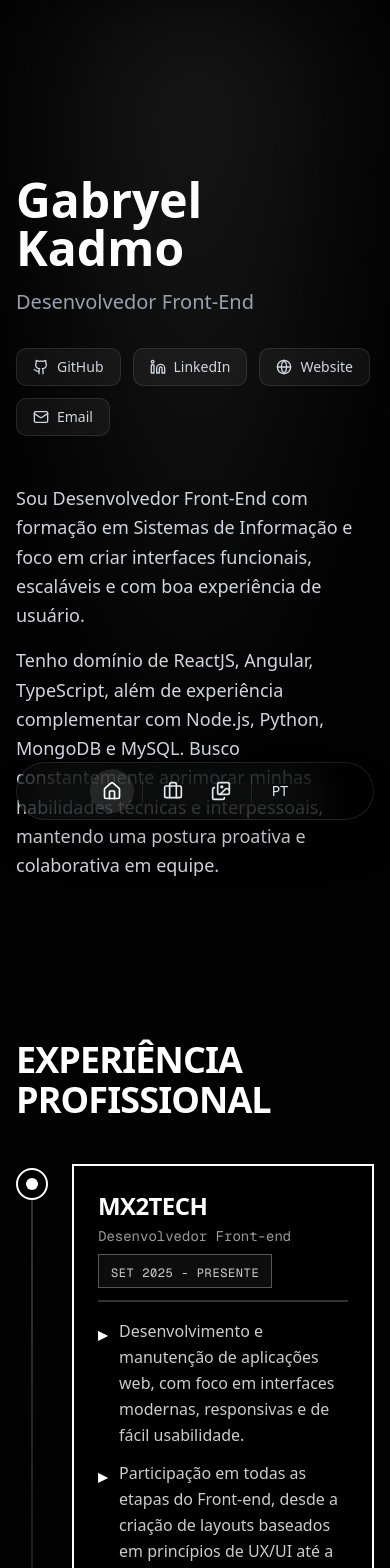
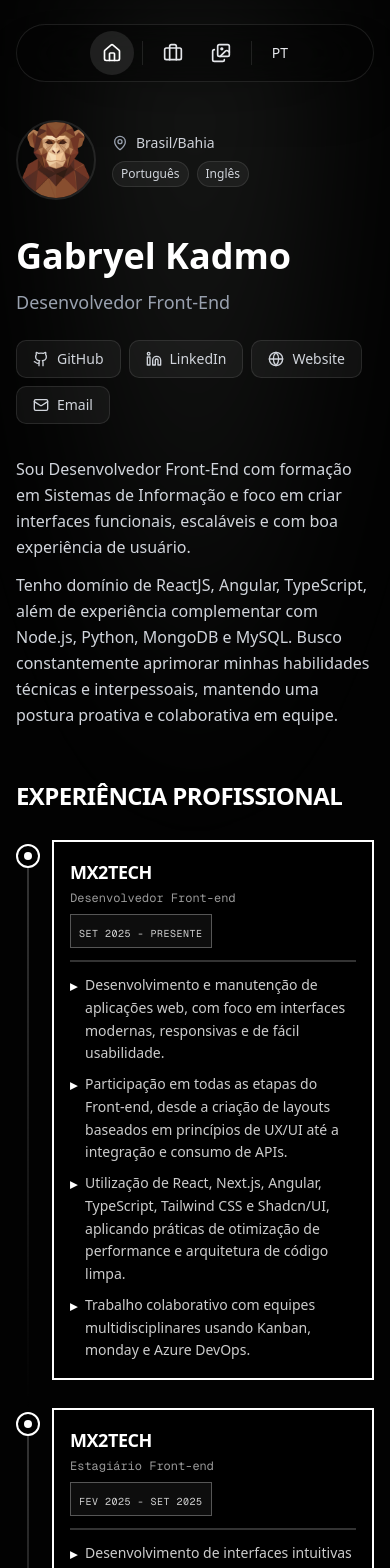
Before and after one commit to GabryelKadmo/Kadmo-TechV2, a Next.js app: page /subdomains/portfolio in a window 390 px wide. Shown: the top 1568 px of the page. Built offline with nearby package versions, Linux system fonts and the light colour scheme.

Commit message:
feat: ajustar layout e responsividade do componente PortfolioPage e refinar estilos nos componentes Navbar, TableOfContents e Timeline

```diff
--- a/app/subdomains/portfolio/components/Navbar.tsx
+++ b/app/subdomains/portfolio/components/Navbar.tsx
@@ -72,7 +72,7 @@ export default function Navbar() {
             </header>
 
             {/* Mobile Bottom Navigation */}
-            <nav className="md:hidden fixed bottom-6 left-4 right-4 z-50">
+            <nav className="md:hidden fixed top-6 left-4 right-4 z-50">
                 <div className="flex items-center justify-center gap-1 bg-black/40 backdrop-blur-xl border border-white/10 rounded-full p-1.5 shadow-2xl">
                     {/* Home - apenas ícone */}
                     <Link
--- a/app/subdomains/portfolio/components/Timeline.tsx
+++ b/app/subdomains/portfolio/components/Timeline.tsx
@@ -10,52 +10,52 @@ export default function Timeline({ items }: { items: TimelineItemProps[] }) {
     return (
         <div className="relative">
             {items.map((item, index) => (
-                <div key={index} className="relative pb-12 last:pb-0">
+                <div key={index} className="relative pb-8 sm:pb-12 last:pb-0">
                     {/* Linha vertical conectando os itens */}
                     {!item.isLast && (
-                        <div className="absolute left-[15px] top-8 bottom-0 w-[2px] bg-gradient-to-b from-white/20 via-white/10 to-transparent" />
+                        <div className="absolute left-[11px] sm:left-[15px] top-6 sm:top-8 bottom-0 w-[2px] bg-gradient-to-b from-white/20 via-white/10 to-transparent" />
                     )}
 
                     {/* Container do item */}
-                    <div className="relative flex gap-6 group">
+                    <div className="relative flex gap-3 sm:gap-6 group">
                         {/* Ponto da timeline */}
                         <div className="relative z-10 flex-shrink-0">
-                            <div className="w-8 h-8 rounded-full border-2 border-white bg-black flex items-center justify-center transition-all duration-300 group-hover:border-white group-hover:scale-110">
-                                <div className="w-3 h-3 rounded-full bg-white" />
+                            <div className="w-6 h-6 sm:w-8 sm:h-8 rounded-full border-2 border-white bg-black flex items-center justify-center transition-all duration-300 group-hover:border-white group-hover:scale-110">
+                                <div className="w-2 h-2 sm:w-3 sm:h-3 rounded-full bg-white" />
                             </div>
                         </div>
 
                         {/* Card com conteúdo */}
                         <div className="flex-1 -mt-1">
-                            <div className="border-2 border-white bg-black p-6 transition-all duration-300 hover:translate-x-1 hover:-translate-y-1 hover:shadow-[4px_4px_0px_0px_rgba(255,255,255,1)]">
+                            <div className="border-2 border-white bg-black p-4 sm:p-6 transition-all duration-300 hover:translate-x-1 hover:-translate-y-1 hover:shadow-[4px_4px_0px_0px_rgba(255,255,255,1)]">
                                 {/* Header */}
-                                <div className="flex flex-col md:flex-row md:items-start md:justify-between gap-2 mb-3">
+                                <div className="flex flex-col gap-2 mb-3">
                                     <div>
-                                        <h3 className="text-2xl font-bold text-white uppercase tracking-tight">
+                                        <h3 className="text-lg sm:text-xl md:text-2xl font-bold text-white uppercase tracking-tight">
                                             {item.company}
                                         </h3>
-                                        <p className="text-sm text-white/60 font-mono mt-1">
+                                        <p className="text-xs sm:text-sm text-white/60 font-mono mt-1">
                                             {item.role}
                                         </p>
                                     </div>
-                                    <div className="px-3 py-1 border border-white/30 bg-white/5 w-fit">
-                                        <span className="text-xs font-mono text-white/80 uppercase tracking-wider">
+                                    <div className="px-2 sm:px-3 py-1 border border-white/30 bg-white/5 w-fit">
+                                        <span className="text-[10px] sm:text-xs font-mono text-white/80 uppercase tracking-wider">
                                             {item.period}
                                         </span>
                                     </div>
                                 </div>
 
                                 {/* Divider */}
-                                <div className="h-[2px] bg-white/20 mb-4" />
+                                <div className="h-[2px] bg-white/20 mb-3 sm:mb-4" />
 
                                 {/* Achievements */}
-                                <ul className="space-y-3">
+                                <ul className="space-y-2 sm:space-y-3">
                                     {item.achievements.map((achievement, idx) => (
-                                        <li key={idx} className="flex gap-3 items-start">
-                                            <span className="text-white font-bold text-lg mt-0.5 flex-shrink-0">
+                                        <li key={idx} className="flex gap-2 sm:gap-3 items-start">
+                                            <span className="text-white font-bold text-sm sm:text-lg mt-0.5 flex-shrink-0">
                                                 ▸
                                             </span>
-                                            <span className="text-white/80 leading-relaxed">
+                                            <span className="text-white/80 leading-relaxed text-sm sm:text-base">
                                                 {achievement}
                                             </span>
                                         </li>
--- a/app/subdomains/portfolio/page.tsx
+++ b/app/subdomains/portfolio/page.tsx
@@ -22,9 +22,41 @@ export default function PortfolioPage() {
         <>
             <TableOfContents items={sections} />
 
-            <div className="pt-24 px-4 lg:px-8">
+            <div className="pt-20 sm:pt-24 px-4 lg:px-8">
+                {/* Mobile Profile Header */}
+                <div className="lg:hidden max-w-3xl mx-auto mb-8">
+                    <div className="flex items-center gap-4 pt-10">
+                        {/* Avatar */}
+                        <div className="w-20 h-20 sm:w-24 sm:h-24 rounded-full overflow-hidden border-2 border-white/10 flex-shrink-0">
+                            <Image
+                                src="/logo/Kadmo-logo-monke-no-bg.png"
+                                alt="Profile"
+                                width={96}
+                                height={96}
+                                className="w-full h-full object-cover"
+                            />
+                        </div>
+                        <div className="flex flex-col gap-2">
+                            {/* Location */}
+                            <div className="flex items-center gap-2 text-sm text-gray-300">
+                                <MapPin className="w-4 h-4 text-gray-400" />
+                                <span>{t.profile.location}</span>
+                            </div>
+                            {/* Languages */}
+                            <div className="flex flex-wrap gap-2">
+                                <span className="px-2 py-1 bg-white/5 border border-white/10 rounded-full text-xs text-gray-300">
+                                    {t.profile.languages.portuguese}
+                                </span>
+                                <span className="px-2 py-1 bg-white/5 border border-white/10 rounded-full text-xs text-gray-300">
+                                    {t.profile.languages.english}
+                                </span>
+                            </div>
+                        </div>
+                    </div>
+                </div>
+
                 <div className="max-w-7xl mx-auto flex gap-12">
-                    {/* Profile Sidebar - Sticky */}
+                    {/* Profile Sidebar - Sticky (Desktop only) */}
                     <aside className="hidden lg:block w-64 flex-shrink-0">
                         <div className="sticky top-32 flex flex-col items-center gap-4">
                             {/* Avatar */}
@@ -57,9 +89,9 @@ export default function PortfolioPage() {
                     </aside>
 
                     {/* Main Content */}
-                    <main className="flex-1 max-w-3xl">
+                    <main className="flex-1 max-w-3xl mx-auto lg:mx-0">
                         {/* Hero Section */}
-                        <section id="introduction" className="min-h-auto py-20 flex items-center">
+                        <section id="introduction" className="min-h-auto py-1 sm:py-20 flex items-center">
                             <div>
                                 {/* Schedule Badge */}
                                 {/* <a
@@ -81,15 +113,15 @@ export default function PortfolioPage() {
                                 </a> */}
 
                                 {/* Name and Title */}
-                                <h1 className="text-5xl md:text-7xl font-bold mb-4 text-white bg-clip-text">
+                                <h1 className="text-4xl sm:text-5xl md:text-7xl font-bold mb-3 sm:mb-4 text-white bg-clip-text">
                                     Gabryel Kadmo
                                 </h1>
-                                <p className="text-xl md:text-2xl text-gray-400 mb-8">
+                                <p className="text-lg sm:text-xl md:text-2xl text-gray-400 mb-6 sm:mb-8">
                                     {t.hero.role}
                                 </p>
 
                                 {/* Social Links */}
-                                <div className="flex flex-wrap gap-3 mb-12">
+                                <div className="flex flex-wrap gap-2 sm:gap-3 mb-8 sm:mb-12">
                                     <a
                                         href="https://github.com/gabryelkadmo"
                                         target="_blank"
@@ -127,7 +159,7 @@ export default function PortfolioPage() {
                                 </div>
 
                                 {/* Biography */}
-                                <div className="text-lg text-gray-300 leading-relaxed space-y-4">
+                                <div className="text-base sm:text-lg text-gray-300 leading-relaxed space-y-3 sm:space-y-4">
                                     <p>
                                         {t.hero.bio1}
                                     </p>
@@ -139,8 +171,8 @@ export default function PortfolioPage() {
                         </section>
 
                         {/* Work Experience Section */}
-                        <section id="work-experience" className="min-h-auto flex flex-col justify-center py-20">
-                            <h2 className="text-4xl font-bold mb-12 text-white uppercase tracking-tight">
+                        <section id="work-experience" className="min-h-auto flex flex-col justify-center py-12 sm:py-20">
+                            <h2 className="text-2xl sm:text-3xl md:text-4xl font-bold mb-8 sm:mb-12 text-white uppercase tracking-tight">
                                 {t.work.title}
                             </h2>
 
@@ -156,13 +188,13 @@ export default function PortfolioPage() {
                         </section>
 
                         {/* Studies Section */}
-                        <section id="studies" className="min-h-auto flex flex-col justify-center py-20">
-                            <h2 className="text-4xl font-bold mb-12 text-white uppercase tracking-tight">
+                        <section id="studies" className="min-h-auto flex flex-col justify-center py-12 sm:py-20">
+                            <h2 className="text-2xl sm:text-3xl md:text-4xl font-bold mb-8 sm:mb-12 text-white uppercase tracking-tight">
                                 {t.studies.title}
                             </h2>
 
-                            <div className="border-2 border-white bg-black p-6 hover:translate-x-1 hover:-translate-y-1 hover:shadow-[4px_4px_0px_0px_rgba(255,255,255,1)] transition-all">
-                                <h3 className="text-2xl font-bold text-white mb-2 uppercase tracking-tight">
+                            <div className="border-2 border-white bg-black p-4 sm:p-6 hover:translate-x-1 hover:-translate-y-1 hover:shadow-[4px_4px_0px_0px_rgba(255,255,255,1)] transition-all">
+                                <h3 className="text-xl sm:text-2xl font-bold text-white mb-2 uppercase tracking-tight">
                                     {t.studies.ufba.name}
                                 </h3>
                                 <p className="text-white/60 font-mono text-sm">{t.studies.ufba.description}</p>
@@ -170,25 +202,25 @@ export default function PortfolioPage() {
                         </section>
 
                         {/* Technical Skills Section */}
-                        <section id="technical-skills" className="min-h-auto flex flex-col justify-center py-20">
-                            <h2 className="text-4xl font-bold mb-12 text-white uppercase tracking-tight">
+                        <section id="technical-skills" className="min-h-auto flex flex-col justify-center py-12 sm:py-20">
+                            <h2 className="text-2xl sm:text-3xl md:text-4xl font-bold mb-8 sm:mb-12 text-white uppercase tracking-tight">
                                 {t.technical.title}
                             </h2>
 
-                            <div className="space-y-12">
+                            <div className="space-y-8 sm:space-y-12">
                                 {/* Front-end */}
                                 <div>
-                                    <h3 className="text-2xl font-bold text-white mb-3 uppercase tracking-tight">
+                                    <h3 className="text-xl sm:text-2xl font-bold text-white mb-2 sm:mb-3 uppercase tracking-tight">
                                         {t.technical.frontend.title}
                                     </h3>
-                                    <p className="text-gray-300 mb-4">
+                                    <p className="text-gray-300 mb-3 sm:mb-4 text-sm sm:text-base">
                                         {t.technical.frontend.description}
                                     </p>
                                     <div className="flex flex-wrap gap-2">
                                         {Object.values(t.technical.frontend.tags).map((tag, idx) => (
                                             <span
                                                 key={idx}
-                                                className="px-4 py-2 bg-white/5 border border-white/10 rounded-full text-sm text-gray-300 hover:bg-white/10 hover:border-white/20 transition-all"
+                                                className="px-3 sm:px-4 py-1.5 sm:py-2 bg-white/5 border border-white/10 rounded-full text-xs sm:text-sm text-gray-300 hover:bg-white/10 hover:border-white/20 transition-all"
                                             >
                                                 {tag}
                                             </span>
@@ -198,17 +230,17 @@ export default function PortfolioPage() {
 
                                 {/* Back-end & Database */}
                                 <div>
-                                    <h3 className="text-2xl font-bold text-white mb-3 uppercase tracking-tight">
+                                    <h3 className="text-xl sm:text-2xl font-bold text-white mb-2 sm:mb-3 uppercase tracking-tight">
                                         {t.technical.backend.title}
                                     </h3>
-                                    <p className="text-gray-300 mb-4">
+                                    <p className="text-gray-300 mb-3 sm:mb-4 text-sm sm:text-base">
                                         {t.technical.backend.description}
                                     </p>
                                     <div className="flex flex-wrap gap-2">
                                         {Object.values(t.technical.backend.tags).map((tag, idx) => (
                                             <span
                                                 key={idx}
-                                                className="px-4 py-2 bg-white/5 border border-white/10 rounded-full text-sm text-gray-300 hover:bg-white/10 hover:border-white/20 transition-all"
+                                                className="px-3 sm:px-4 py-1.5 sm:py-2 bg-white/5 border border-white/10 rounded-full text-xs sm:text-sm text-gray-300 hover:bg-white/10 hover:border-white/20 transition-all"
                                             >
                                                 {tag}
                                             </span>
@@ -218,17 +250,17 @@ export default function PortfolioPage() {
 
                                 {/* Tools & Methodologies */}
                                 <div>
-                                    <h3 className="text-2xl font-bold text-white mb-3 uppercase tracking-tight">
+                                    <h3 className="text-xl sm:text-2xl font-bold text-white mb-2 sm:mb-3 uppercase tracking-tight">
                                         {t.technical.tools.title}
                                     </h3>
-                                    <p className="text-gray-300 mb-4">
+                                    <p className="text-gray-300 mb-3 sm:mb-4 text-sm sm:text-base">
                                         {t.technical.tools.description}
                                     </p>
                                     <div className="flex flex-wrap gap-2">
                                         {Object.values(t.technical.tools.tags).map((tag, idx) => (
                                             <span
                                                 key={idx}
-                                                className="px-4 py-2 bg-white/5 border border-white/10 rounded-full text-sm text-gray-300 hover:bg-white/10 hover:border-white/20 transition-all"
+                                                className="px-3 sm:px-4 py-1.5 sm:py-2 bg-white/5 border border-white/10 rounded-full text-xs sm:text-sm text-gray-300 hover:bg-white/10 hover:border-white/20 transition-all"
                                             >
                                                 {tag}
                                             </span>
@@ -242,9 +274,9 @@ export default function PortfolioPage() {
             </div>
 
             {/* Footer */}
-            <footer className="border-t border-white/10 mt-20">
-                <div className="max-w-7xl mx-auto px-4 lg:px-8 py-12">
-                    <div className="flex flex-col md:flex-row items-center justify-between gap-6">
+            <footer className="border-t border-white/10 mt-12 sm:mt-20">
+                <div className="max-w-7xl mx-auto px-4 lg:px-8 py-8 sm:py-12">
+                    <div className="flex flex-col items-center gap-6 text-center md:flex-row md:justify-between md:text-left">
                         {/* Slogan */}
                         <p className="text-gray-400 text-sm italic">
                             {t.footer.slogan}
```
Also changed, not shown: app/subdomains/portfolio/components/TableOfContents.tsx (indentation only).
